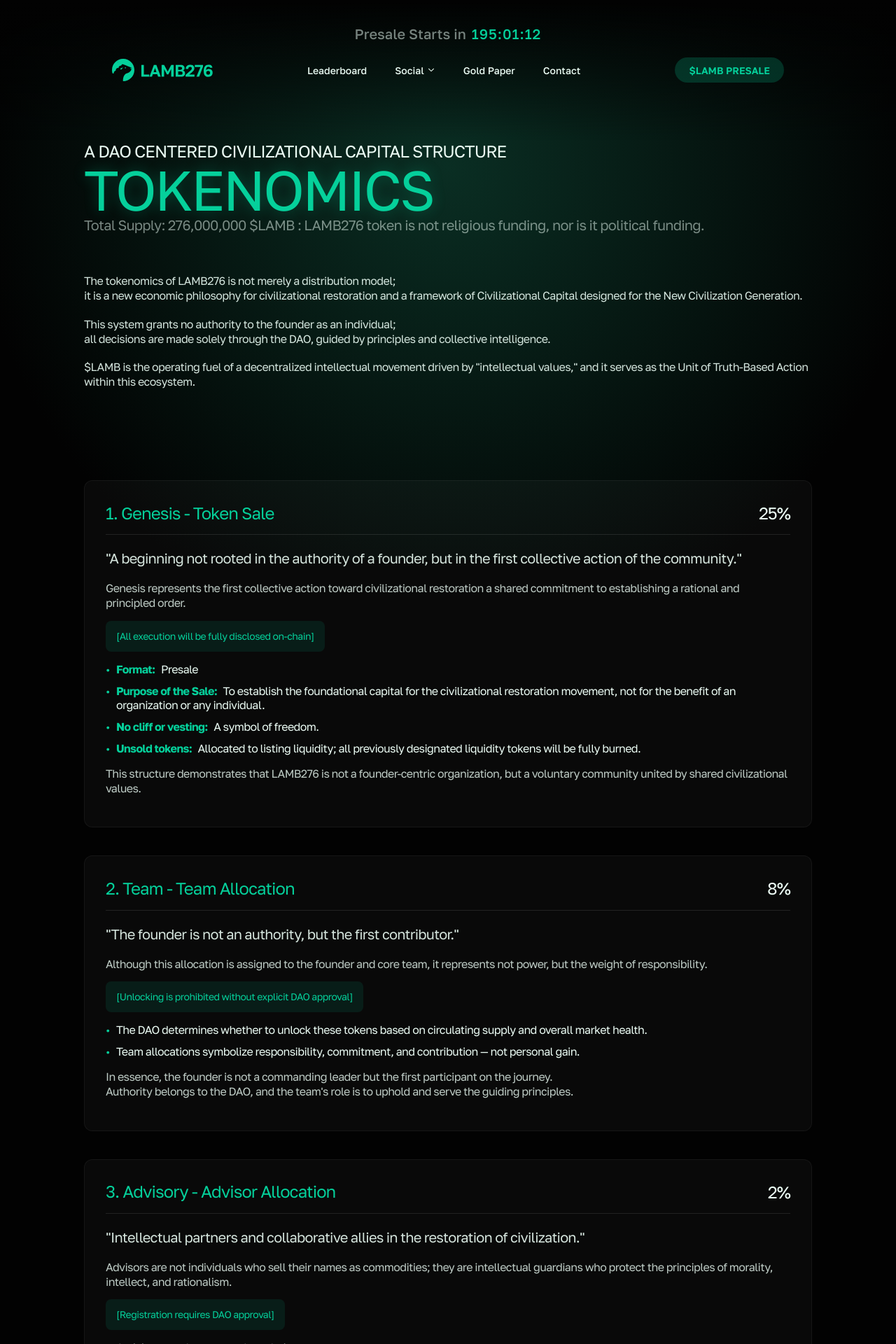
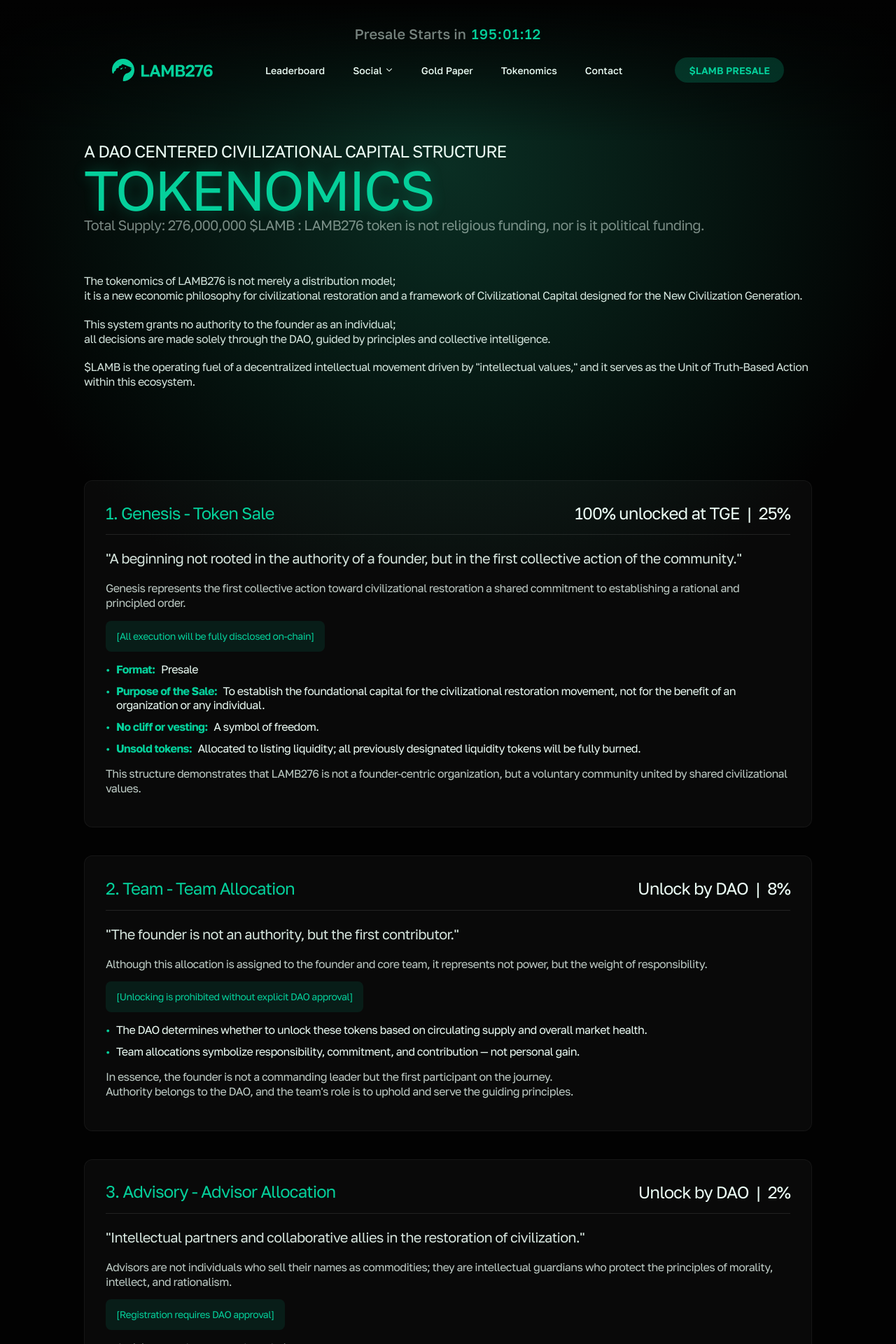
Before and after one commit to Lamb276/lamb276-landing, a React (Vite) app: page /tokenomics in a window 1280 px wide. Shown: the top 1920 px of the page at 70% size. Built offline with nearby package versions, Linux system fonts and the light colour scheme.

Commit message:
feat: Added Menu, Updated Tokenomics

```diff
--- a/src/components/layout/HamburgerMenu.jsx
+++ b/src/components/layout/HamburgerMenu.jsx
@@ -7,7 +7,6 @@
 import {
     AboutModalContent,
     ContactModalContent,
-    LambModalContent,
     LeaderboardModalContent,
 } from "../layout/ModalContents";
 import Button from "../common/Button";
@@ -21,11 +20,6 @@
         onClose();
         navigate("/");
         window.scrollTo({ top: 0, behavior: "smooth" });
-    };
-
-    const handleLambClick = () => {
-        onClose();
-        openModal(<LambModalContent />);
     };
 
     const handleMenuClick = (e, item) => {
@@ -50,7 +44,6 @@
 
     const handleSubMenuClick = (subItem) => {
         if (subItem.id === "discord") {
-            // Discord 링크로 바로 이동
             onClose();
         } else {
             onClose();
@@ -130,9 +123,11 @@
 
                         <ButtonWrapper>
                             <Button
+                                as="a"
+                                href="https://www.lamb276.org/presale"
                                 size="sm"
                                 variant="token"
-                                onClick={handleLambClick}
+                                onClick={onClose}
                                 style={{ width: "auto" }}
                             >
                                 $LAMB PRESALE
--- a/src/components/layout/Header.jsx
+++ b/src/components/layout/Header.jsx
@@ -86,7 +86,6 @@
 
     const handleSubMenuClick = (subItem) => {
         if (subItem.id === "discord") {
-            // Discord 링크로 바로 이동
             return;
         }
     };
@@ -314,11 +313,31 @@
 
     /* Tablet */
     ${media.tablet`
-        padding: 0 8rem;
-        flex-wrap: nowrap;
-        align-content: center;
-        gap: 0;
+        padding: 2.4rem 8rem 0;
+        flex-wrap: wrap;
+        align-content: flex-start;
+        gap: 2.4rem;
         justify-content: space-between;
+
+        & > :nth-child(2) { /* Logo */
+            order: 1;
+            flex: 0 0 auto;
+        }
+        & > :nth-child(5) { /* Button */
+            order: 2;
+            flex: 0 0 auto;
+        }
+
+        & > :nth-child(4) { /* Nav */
+            order: 3;
+            flex: 1 1 100%;
+            justify-content: center;
+            margin-top: 0;
+        }
+
+        & > :nth-child(3) { /* CountdownWrapper */
+            order: 0;
+        }
     `}
 
     /* PC */
@@ -386,6 +405,12 @@
     gap: 4rem;
     align-items: center;
     ${media.mobile`display: none;`}
+    ${media.tablet`
+        width: 100%;
+    `}
+    ${media.pc`
+        width: auto;
+    `}
 `;
 
 const NavGroup = styled.div`
--- a/src/components/sections/DisclaimerSection.jsx
+++ b/src/components/sections/DisclaimerSection.jsx
@@ -57,6 +57,10 @@
                     with the laws and regulations applicable in their own
                     jurisdictions.
                 </Paragraph>
+                <Paragraph>
+                    Due to regulatory considerations, the $LAMB presale is not
+                    available to U.S. persons.
+                </Paragraph>
             </ContentWrapper>
         </SectionContainer>
     );
@@ -91,7 +95,7 @@
 const Title = styled.p`
     font-size: ${({ theme }) => theme.fontSizes.md};
     color: ${({ theme }) => theme.colors.ngW};
-    opacity: 0.3;
+    opacity: 0.4;
     text-align: justify;
     letter-spacing: -0.04em;
 
@@ -108,7 +112,7 @@
 const Paragraph = styled.p`
     font-size: ${({ theme }) => theme.fontSizes.sm_2};
     color: ${({ theme }) => theme.colors.ngW};
-    opacity: 0.2;
+    opacity: 0.3;
     text-align: left;
     letter-spacing: -0.04em;
 
--- a/src/constants/menu.js
+++ b/src/constants/menu.js
@@ -21,5 +21,6 @@
         ],
     },
     { id: "goldpaper", label: "Gold Paper", path: "/gold-paper" },
+    { id: "tokenomics", label: "Tokenomics", path: "/tokenomics" },
     { id: "contact", label: "Contact", path: "/contact" },
 ];
--- a/src/pages/Tokenomics.jsx
+++ b/src/pages/Tokenomics.jsx
@@ -59,7 +59,9 @@
                     <AllocationCard>
                         <CardHeader>
                             <CardTitle>1. Genesis - Token Sale</CardTitle>
-                            <CardPercent>25%</CardPercent>
+                            <CardPercent>
+                                100% unlocked at TGE &nbsp;|&nbsp; 25%
+                            </CardPercent>
                         </CardHeader>
                         <QuoteText>
                             "A beginning not rooted in the authority of a
@@ -110,7 +112,9 @@
                     <AllocationCard>
                         <CardHeader>
                             <CardTitle>2. Team - Team Allocation</CardTitle>
-                            <CardPercent>8%</CardPercent>
+                            <CardPercent>
+                                Unlock by DAO &nbsp;|&nbsp; 8%
+                            </CardPercent>
                         </CardHeader>
                         <QuoteText>
                             "The founder is not an authority, but the first
@@ -155,7 +159,9 @@
                             <CardTitle>
                                 3. Advisory - Advisor Allocation
                             </CardTitle>
-                            <CardPercent>2%</CardPercent>
+                            <CardPercent>
+                                Unlock by DAO &nbsp;|&nbsp; 2%
+                            </CardPercent>
                         </CardHeader>
                         <QuoteText>
                             "Intellectual partners and collaborative allies in
@@ -253,7 +259,9 @@
                     <AllocationCard>
                         <CardHeader>
                             <CardTitle>5. LAMB Ambassador</CardTitle>
-                            <CardPercent>8%</CardPercent>
+                            <CardPercent>
+                                100% unlocked at TGE &nbsp;|&nbsp; 8%
+                            </CardPercent>
                         </CardHeader>
                         <QuoteText>
                             "A Community of Vanguards Leading the New
```
